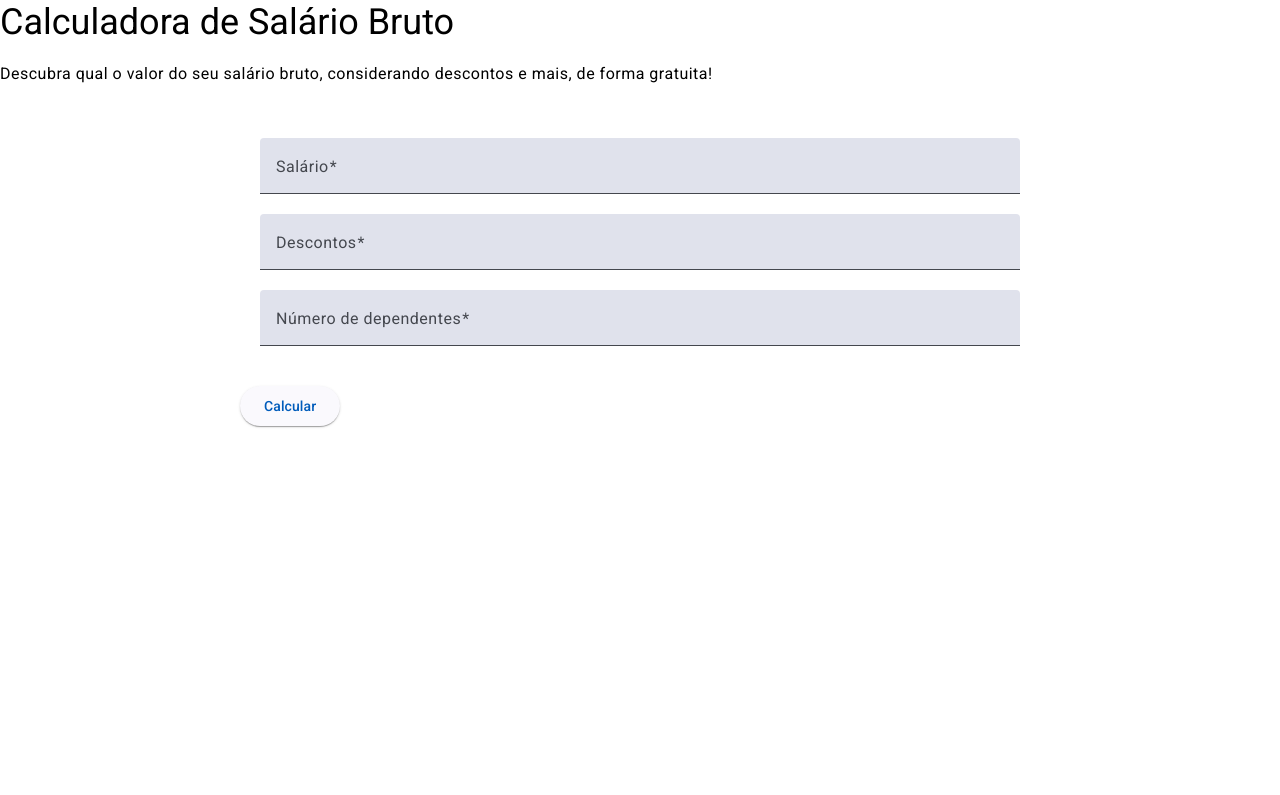
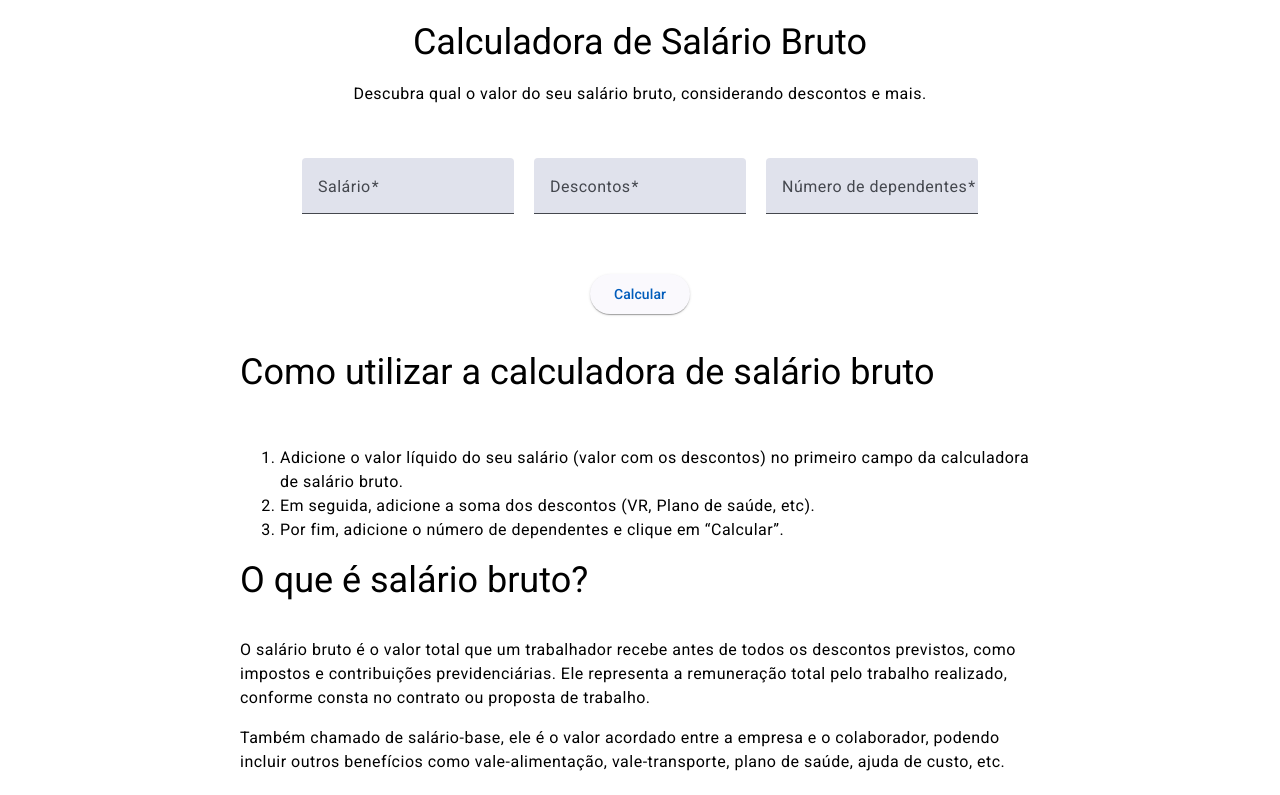
Before and after one commit to AysllaGomes/salary-discount-calculator-web, an Angular app: page /salaries in a window 1280 px wide. Shown: the top 795 px of the page. Built offline with nearby package versions, Linux system fonts and the light colour scheme.

Commit message:
[UPT][TASK-????] Call about component salary

```diff
--- a/src/app/salary/component/salary/salary.component.html
+++ b/src/app/salary/component/salary/salary.component.html
@@ -1,6 +1,12 @@
-<h3>Calculadora de Salário Bruto</h3>
+<div fxLayout="column" fxLayoutAlign="center center" class="container">
+    <h3>Calculadora de Salário Bruto</h3>
+    <p>Descubra qual o valor do seu salário bruto, considerando descontos e mais.</p>
 
-<p>Descubra qual o valor do seu salário bruto, considerando descontos e mais, de forma gratuita!</p>
+    <div fxFlex="100" fxFlex.gt-sm="75" fxFlex.gt-md="50">
+        <app-salary-discount></app-salary-discount>
+    </div>
 
-<app-salary-discount>
-</app-salary-discount>
+    <div fxFlex="100" fxFlex.gt-sm="75" fxFlex.gt-md="50" class="mt-3">
+        <app-salary-about></app-salary-about>
+    </div>
+</div>
--- a/src/app/salary/module/salary.module.ts
+++ b/src/app/salary/module/salary.module.ts
@@ -1,18 +1,21 @@
 import { NgModule } from '@angular/core';
 import { CommonModule } from '@angular/common';
 import { ReactiveFormsModule } from '@angular/forms';
+import { FlexLayoutModule } from '@angular/flex-layout';
 import { MatInputModule } from '@angular/material/input';
 import { MatButtonModule } from '@angular/material/button';
 
 import { SharedModule } from '../../shared/shared.module';
 
 import { SalaryComponent } from '../component/salary/salary.component';
+import { SalaryAboutComponent } from '../component/about/about.component';
 import { SalaryDiscountComponent } from '../component/salary-discount/salary-discount.component';
 import { SalaryDiscountFormComponent } from '../component/salary-discount/form/salary-discount-form.component';
 
 @NgModule({
     declarations: [
         SalaryComponent,
+        SalaryAboutComponent,
         SalaryDiscountComponent,
         SalaryDiscountFormComponent,
     ],
@@ -22,6 +25,7 @@
         SharedModule,
         MatInputModule,
         MatButtonModule,
+        FlexLayoutModule,
     ]
 })
 export class SalaryModule {}
```
